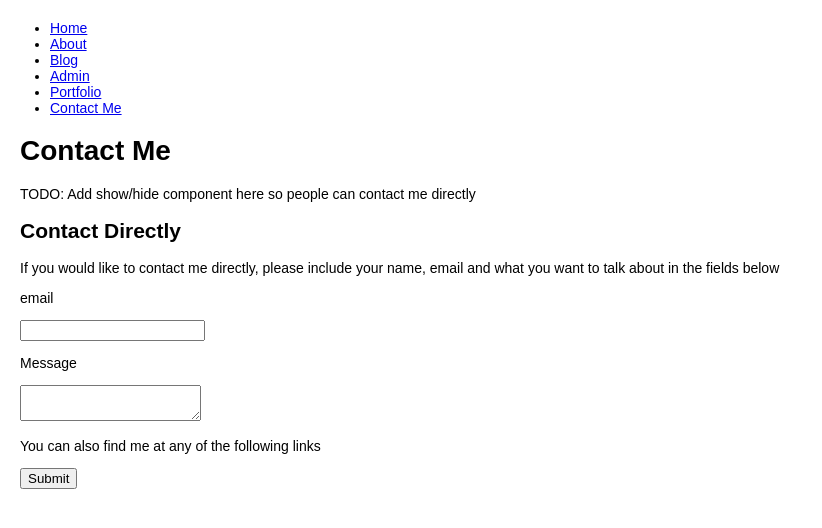
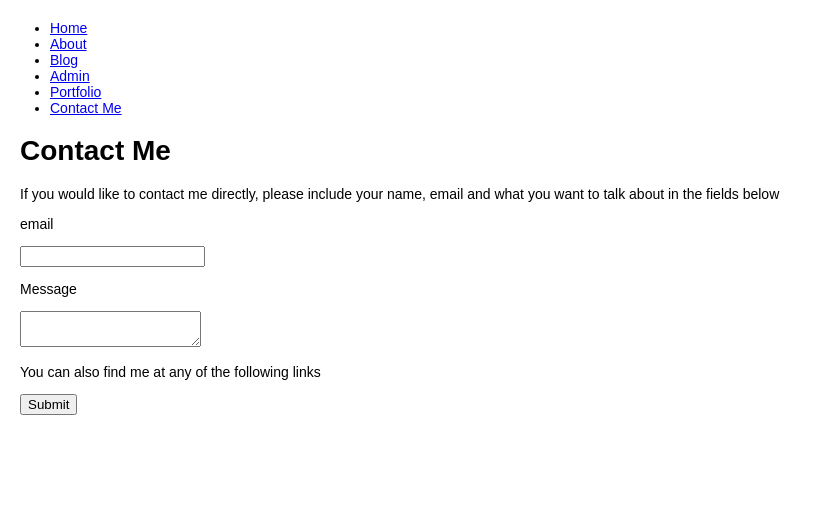
Before and after one commit to kaelanhr/PortfolioSite, a React (Create React App) app in the folder ClientApp/: page /contact-me in a window 1280 px wide. Shown: the top 528 px of the page, without its empty margins (0-822 px from the left). Built offline with nearby package versions, Linux system fonts and the light colour scheme.

Commit message:
added some personal social media links. Removed redundant component from contact

```diff
--- a/ClientApp/src/Components/About.tsx
+++ b/ClientApp/src/Components/About.tsx
@@ -16,13 +16,14 @@ export default class About extends Component<AboutProps> {
 
 				<p>You can find me at any of the following platforms</p>
 				<div>
-					<SocialMediaLink link="github.com" iconPath="github.png" />
-					<SocialMediaLink link="facebook.com" iconPath="facebook.png" />
-					<SocialMediaLink link="instagram.com" iconPath="instagram.png" />
-					<SocialMediaLink link="twitter.com" iconPath="twitter.png" />
+					<SocialMediaLink link="https://github.com/KaeIan/" iconPath="github.png" />
+					<SocialMediaLink link="https://www.facebook.com/darkwolf88v" iconPath="facebook.png" />
+					<SocialMediaLink link="https://www.instagram.com/kaelanreece" iconPath="instagram.png" />
+					<SocialMediaLink link="https://twitter.com/KaelanReece" iconPath="twitter.png" />
 					<SocialMediaLink link="tumblr.com" iconPath="tumblr.png" />
 					<SocialMediaLink link="pinterest.com" iconPath="pinterest.png" />
 					<SocialMediaLink link="youtube.com" iconPath="youtube.png" />
+					<SocialMediaLink link="linkedin" iconPath="" />
 				</div>
 			</>
 		)
--- a/ClientApp/src/Components/Contact.tsx
+++ b/ClientApp/src/Components/Contact.tsx
@@ -1,28 +1,11 @@
 import React, { Component, PureComponent } from 'react'
 import ImageLink, { ExternalLink, ImageLinkProps } from './Links'
 
-export default class Contact extends Component {
-	render() {
-		return (
-			<>
-				<h1>Contact Me</h1>
-
-
-
-
-				<p>TODO: Add show/hide component here so people can contact me directly</p>
-
-				<ContactForm />
-			</>
-		)
-	}
-}
-
-class ContactForm extends PureComponent {
+export default class Contact extends PureComponent {
 	render() {
 		return (
 			<form>
-				<h2>Contact Directly</h2>
+				<h1>Contact Me</h1>
 				<p>If you would like to contact me directly, please include your name, email and what you want to talk about in the fields below</p>
 				<p>email</p>
 				<input type="email" />
```
